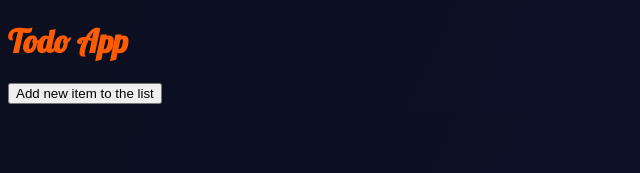
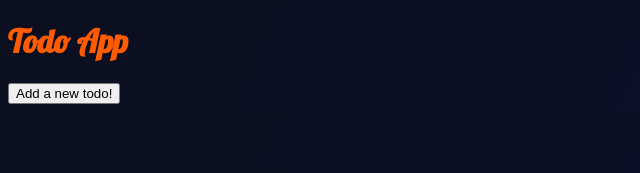
Before and after one commit to miklosoravecz/todoApp, a React (Create React App) app: page / in a window 1280 px wide. Shown: the top 173 px of the page, without its empty margins (0-640 px from the left). Built offline with nearby package versions, Linux system fonts and the light colour scheme.

Commit message:
children pass in as props

```diff
--- a/src/components/Button/index.js
+++ b/src/components/Button/index.js
@@ -1,6 +1,6 @@
 import React from "react"
 import "./Button.css"
 
-export const Button = () => {
-	return <button>Add new item to the list</button>
+export const Button = ({children}) => {
+	return <button>{children}</button>
 }
```
